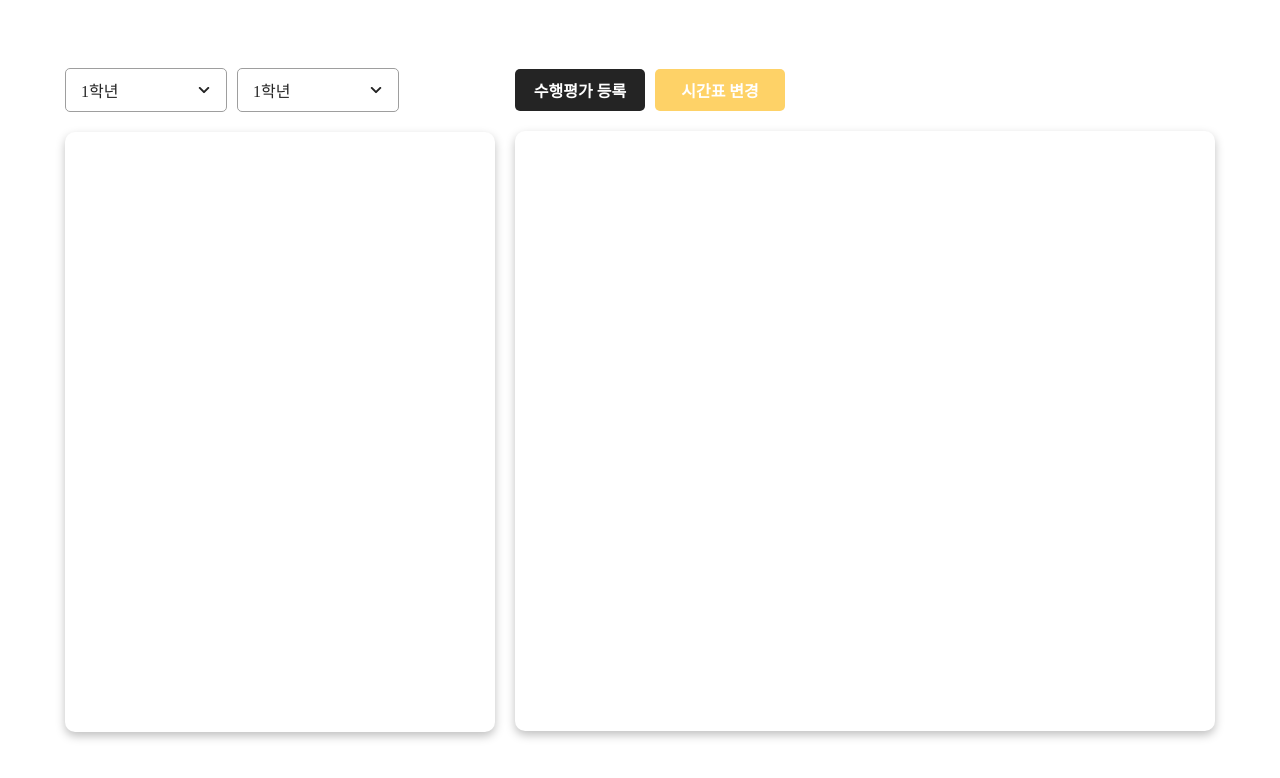
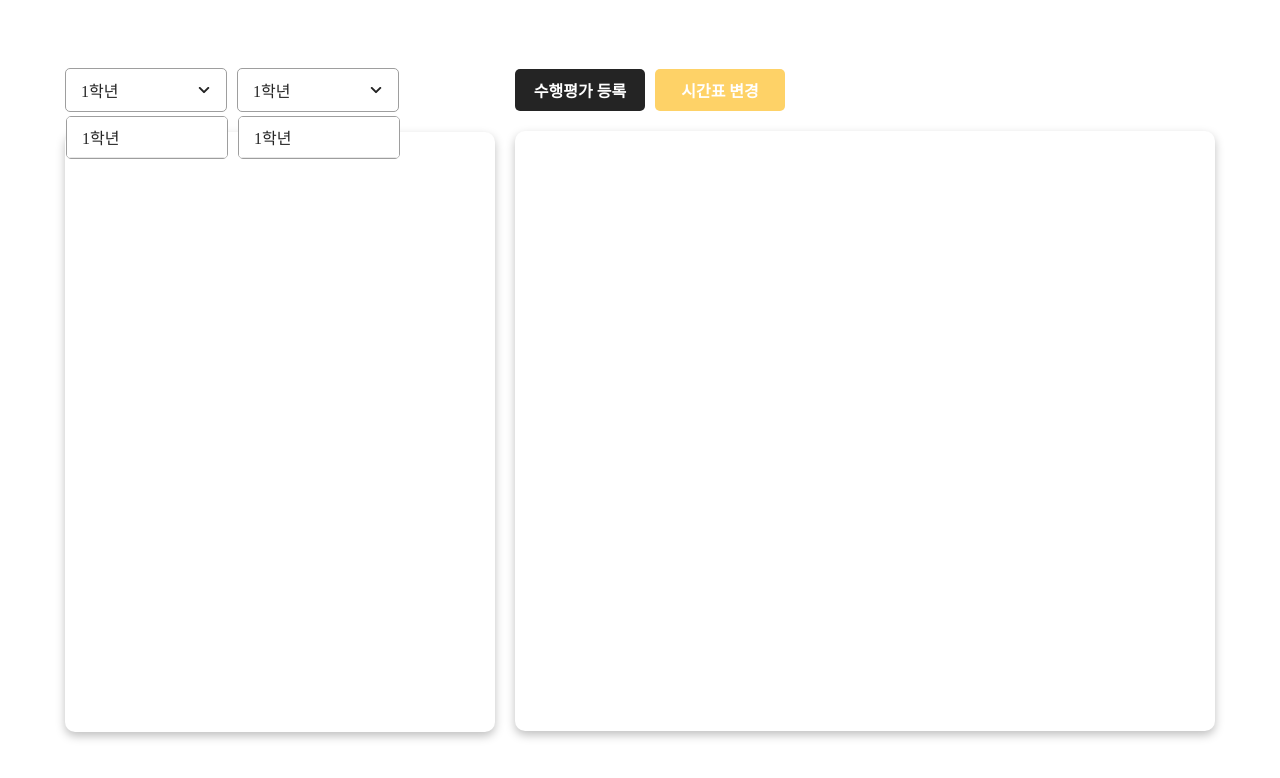
Before and after one commit to kodomomo/sunshijo_frontend, a React (Create React App) app: page /main in a window 1280 px wide. Shown: the top 778 px of the page. Built offline with nearby package versions, Linux system fonts and the light colour scheme.

Commit message:
feat: Dropdown 퍼블리싱 완료

```diff
--- a/src/components/Main/Timetable/Dropdown.tsx
+++ b/src/components/Main/Timetable/Dropdown.tsx
@@ -7,11 +7,15 @@ const Dropdown = () => {
     <_Dropdown>
       <span>1학년</span>
       <Arrow direction={false} />
+      <_MenuBox>
+        <div>1학년</div>
+      </_MenuBox>
     </_Dropdown>
   );
 };
 
 const _Dropdown = styled.div`
+  position: relative;
   cursor: pointer;
   display: flex;
   align-items: center;
@@ -30,4 +34,39 @@ const _Dropdown = styled.div`
   }
 `;
 
+const _MenuBox = styled.div`
+  overflow: hidden;
+  display: flex;
+  flex-direction: column;
+  align-items: center;
+  position: absolute;
+  top: 47px;
+  left: 0px;
+  right: 0px;
+  width: 160px;
+  background: #ffffff;
+  border: 1px solid #9e9e9e;
+  border-radius: 5px;
+
+  div {
+    transition: all 0.3s;
+    cursor: pointer;
+    display: flex;
+    align-items: center;
+    font-weight: 500;
+    font-size: 16px;
+    color: #242424;
+    padding-left: 15px;
+    display: flex;
+    width: 145px;
+    height: 40px;
+    border-bottom: 1px solid #e8e8e8;
+    background-color: #ffffff;
+
+    &:hover {
+      background-color: #f5f5f5;
+    }
+  }
+`;
+
 export default Dropdown;
--- /dev/null
+++ b/src/svg.d.ts
@@ -0,0 +1,6 @@
+declare module '*.svg' {
+	import React = require('react');
+  	export const ReactComponent: REact.FC<React.SVGProps<SVGSVGElement>>;
+  	const src: string;
+	export default src;
+}
```
